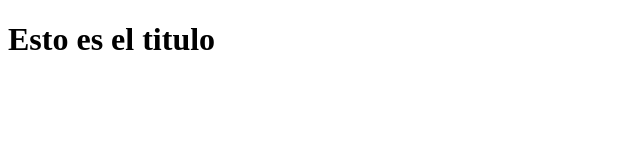
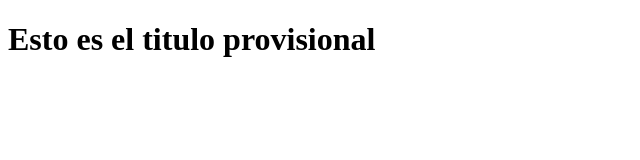
Before and after one commit to elenapardo/mi_repositorio, a plain HTML site: page index.html in a window 1280 px wide. Shown: the whole page, without its empty margins (0-640 px from the left). Drawn offline with Linux system fonts and the light colour scheme.

Commit message:
Este es el tercer cambio

```diff
--- a/index.html
+++ b/index.html
@@ -8,6 +8,6 @@
 
 </head>
 <body>
-    <h1>Esto es el titulo</h1>
+    <h1>Esto es el titulo provisional</h1>
 </body>
 </html>
```
